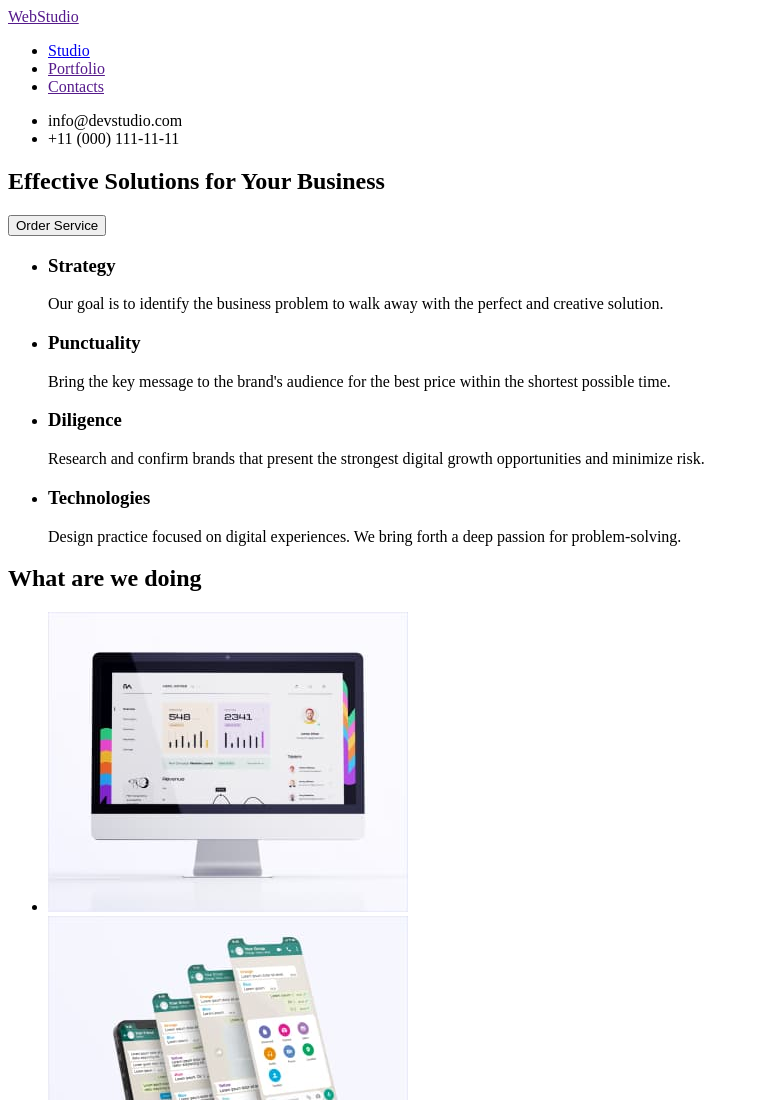
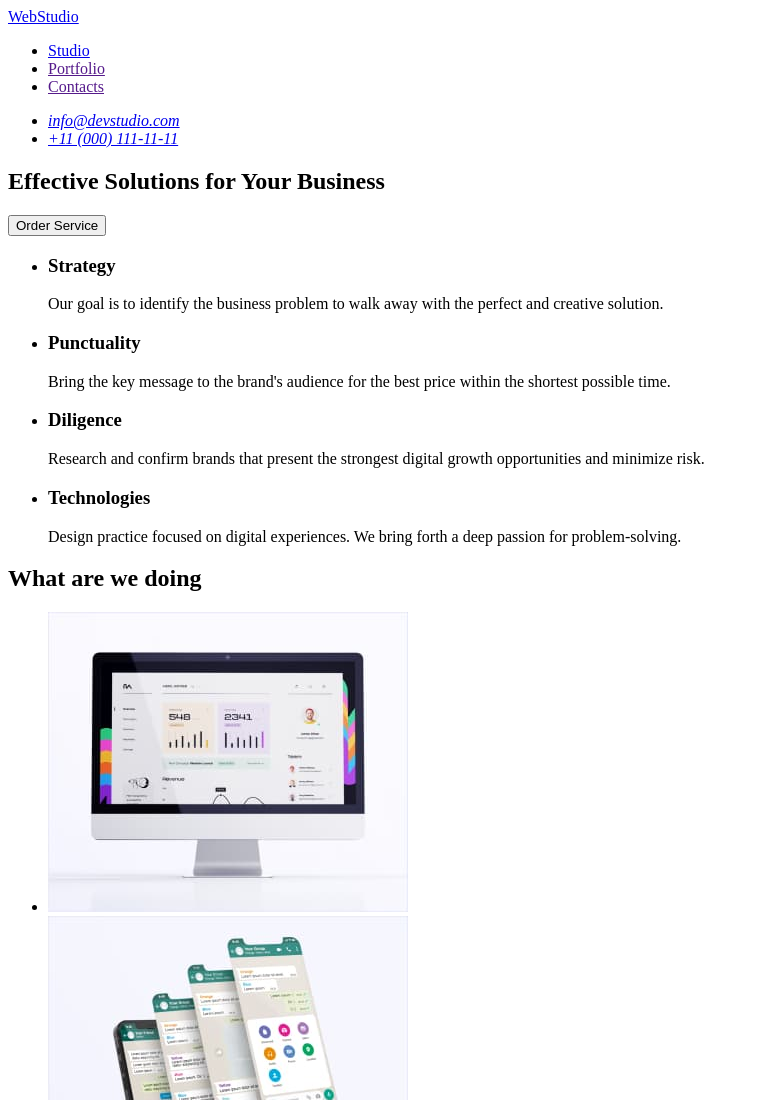
Before and after one commit to Wslaw/goit-markup-hw-01, a plain HTML site: page index.html in a window 1280 px wide. Shown: the top 1100 px of the page, without its empty margins (0-759 px from the left). Drawn offline with Linux system fonts and the light colour scheme.

Commit message:
corrected-1

```diff
--- a/index.html
+++ b/index.html
@@ -8,17 +8,18 @@
   <body>
     <header>
       <nav>
-        <a href="">WebStudio</a>
+        <a href="./index.html">WebStudio</a>
         <ul>
           <li><a href="/">Studio</a></li>
           <li><a href="">Portfolio</a></li>
           <li><a href="">Contacts</a></li>
         </ul>
       </nav>
-      <ul>
-        <li>info@devstudio.com</li>
-        <li>+11 (000) 111-11-11</li>
+      <address><ul>
+        <li><a href="mailto:info@devstudio.com">info@devstudio.com</a></li>
+        <li><a href="tel:110001111111">+11 (000) 111-11-11</a></li>
       </ul>
+    </address>
     </header>
 
     <main>
@@ -140,7 +141,7 @@
     </main>
 
     <footer>
-      <a href="">WebStudio</a>
+      <a href="./index.html">WebStudio</a>
       <p>
         Increase the flow of customers and sales for your business with digital
         marketing & growth solutions.
```
